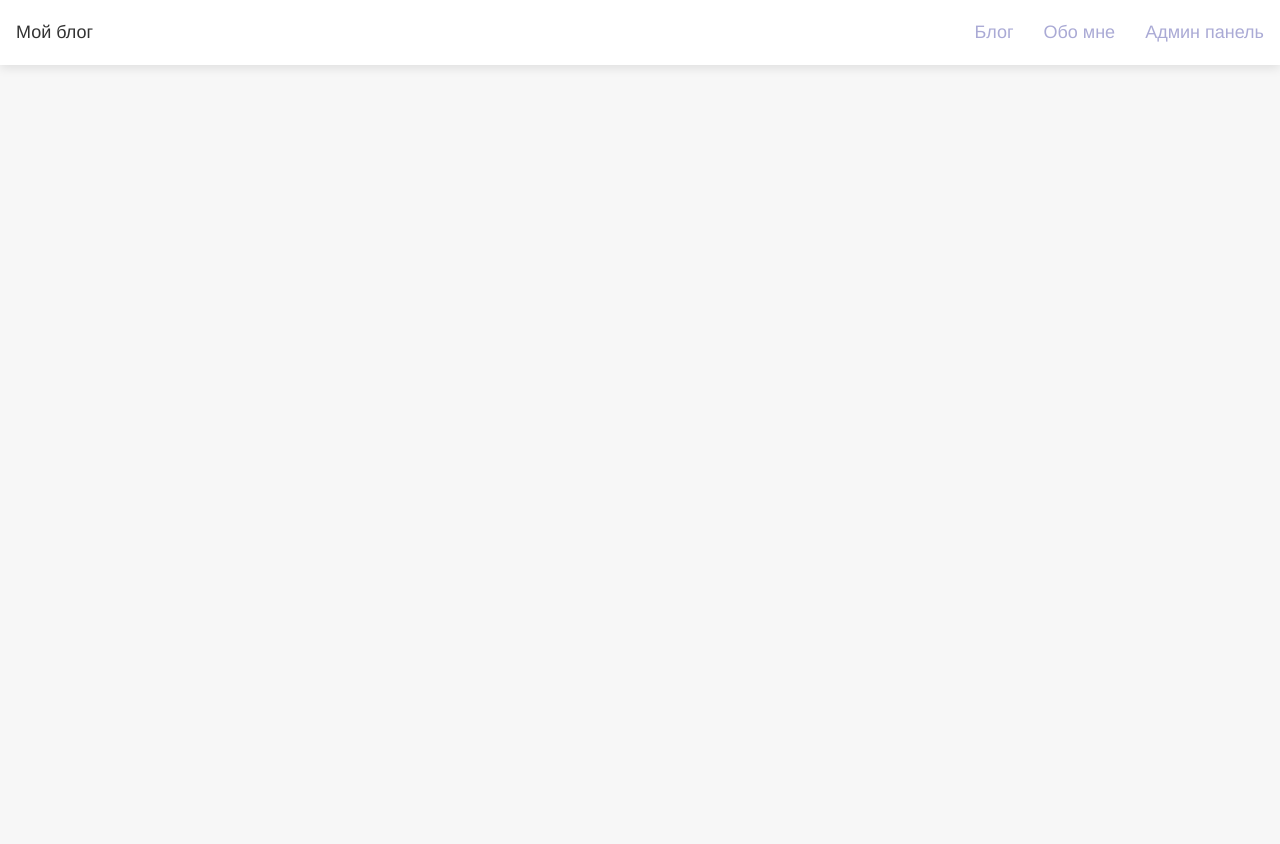
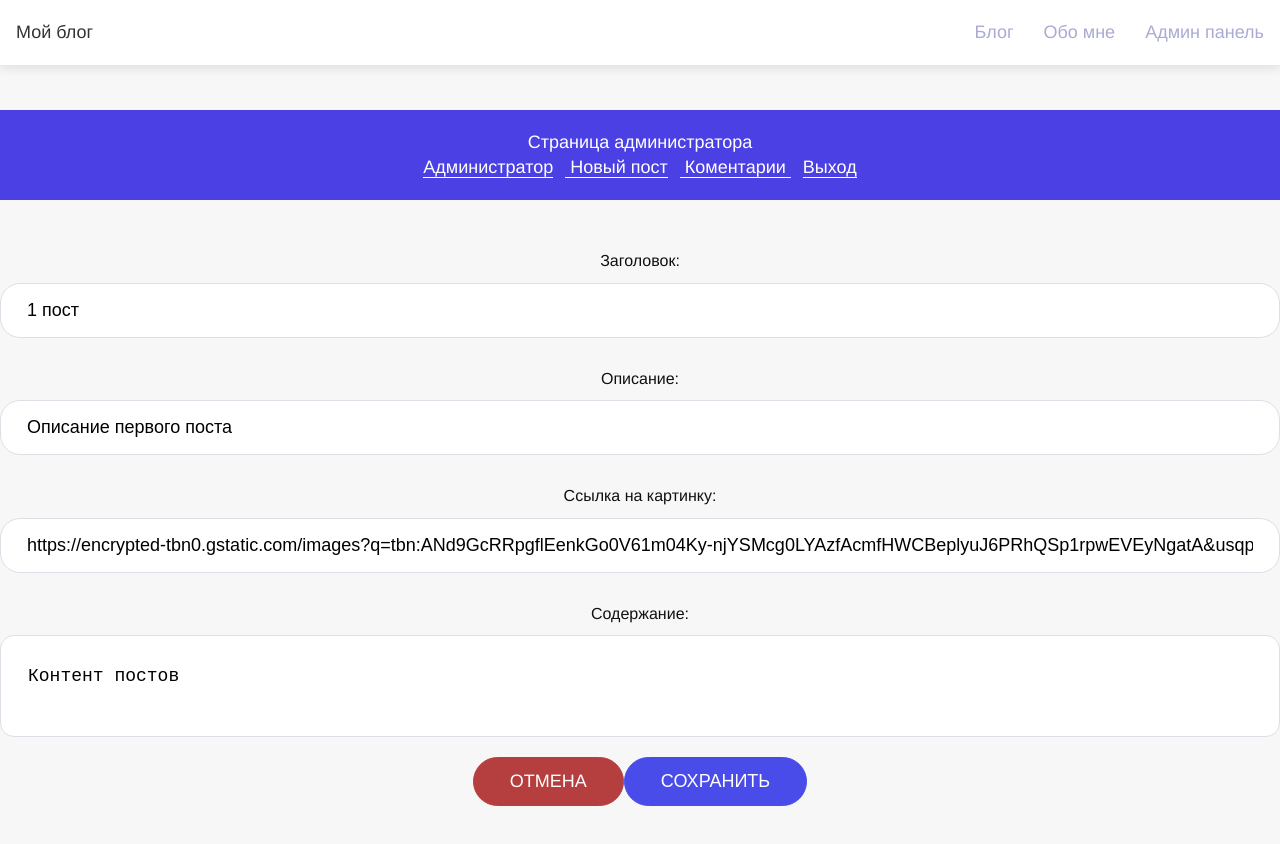
Before and after one commit to RomanIgorevich/blog-on-nuxt, a Nuxt app: page /admin/1 in a window 1280 px wide. Shown: the top 844 px of the page. Before the commit the page ends 800 px from the top, so only its background shows below. Built offline with nearby package versions, Linux system fonts and the light colour scheme.

Commit message:
редактирование статьи

```diff
--- a/components/Admin/NewPostFrom.vue
+++ b/components/Admin/NewPostFrom.vue
@@ -17,14 +17,22 @@
 
 <script>
 export default {
+  props: {
+    postEdit: {
+      type: Object,
+      required: false,
+    },
+  },
   data() {
     return {
-      post: {
-        title: "",
-        descr: "",
-        img: "",
-        content: "",
-      },
+      post: this.postEdit
+        ? { ...this.postEdit }
+        : {
+            title: "",
+            descr: "",
+            img: "",
+            content: "",
+          },
     };
   },
   methods: {
--- a/components/Blog/PostList.vue
+++ b/components/Blog/PostList.vue
@@ -2,7 +2,12 @@
   <section class="post-list">
     <div class="container">
       <div class="posts__wrapper">
-        <post-preview v-for="post in posts" :key="post.id" :post="post">
+        <post-preview
+          v-for="post in posts"
+          :key="post.id"
+          :post="post"
+          :admin="admin"
+        >
         </post-preview>
       </div>
     </div>
@@ -20,6 +25,10 @@ export default {
       type: Array,
       requried: true,
     },
+    admin: {
+      type: Boolean,
+      default: false,
+    },
   },
 };
 </script>
--- a/components/Blog/PostPreview.vue
+++ b/components/Blog/PostPreview.vue
@@ -1,5 +1,5 @@
 <template>
-  <nuxt-link :to="/blog/+post.id" class="post-preview">
+  <nuxt-link :to="getLink" class="post-preview">
     <img :src="post.img" :alt="post.title" />
     <div class="post-content">
       <h2 class="title">{{ post.title }}</h2>
@@ -14,6 +14,15 @@ export default {
     post: {
       type: Object,
       required: true,
+    },
+    admin: {
+      type: Boolean,
+      default: false,
+    },
+  },
+  computed: {
+    getLink() {
+      return this.admin ? `/admin/${this.post.id}` : `/blog/${this.post.id}`;
     },
   },
 };
--- /dev/null
+++ b/pages/admin/_postId/index.vue
@@ -0,0 +1,29 @@
+<template>
+  <NewPostFrom :postEdit="post" @submit="onSubmit" />
+</template>
+
+<script>
+import NewPostFrom from "@/components/Admin/NewPostFrom.vue";
+export default {
+  components: {
+    NewPostFrom,
+  },
+  layout: "admin",
+  data() {
+    return {
+      post: {
+        id: 1,
+        title: "1 пост",
+        descr: "Описание первого поста",
+        content: "Контент постов",
+        img: "https://encrypted-tbn0.gstatic.com/images?q=tbn:ANd9GcRRpgflEenkGo0V61m04Ky-njYSMcg0LYAzfAcmfHWCBeplyuJ6PRhQSp1rpwEVEyNgatA&usqp=CAU",
+      },
+    };
+  },
+  methods: {
+    onSubmit(post) {
+      console.log(post);
+    },
+  },
+};
+</script>
--- a/pages/admin/index.vue
+++ b/pages/admin/index.vue
@@ -1,6 +1,6 @@
 <template>
   <div class="wrapper-content wrapper-content--fixed">
-    <Post-list :posts="posts" />
+    <Post-list :admin=true :posts="posts" />
   </div>
 </template>
 
```
